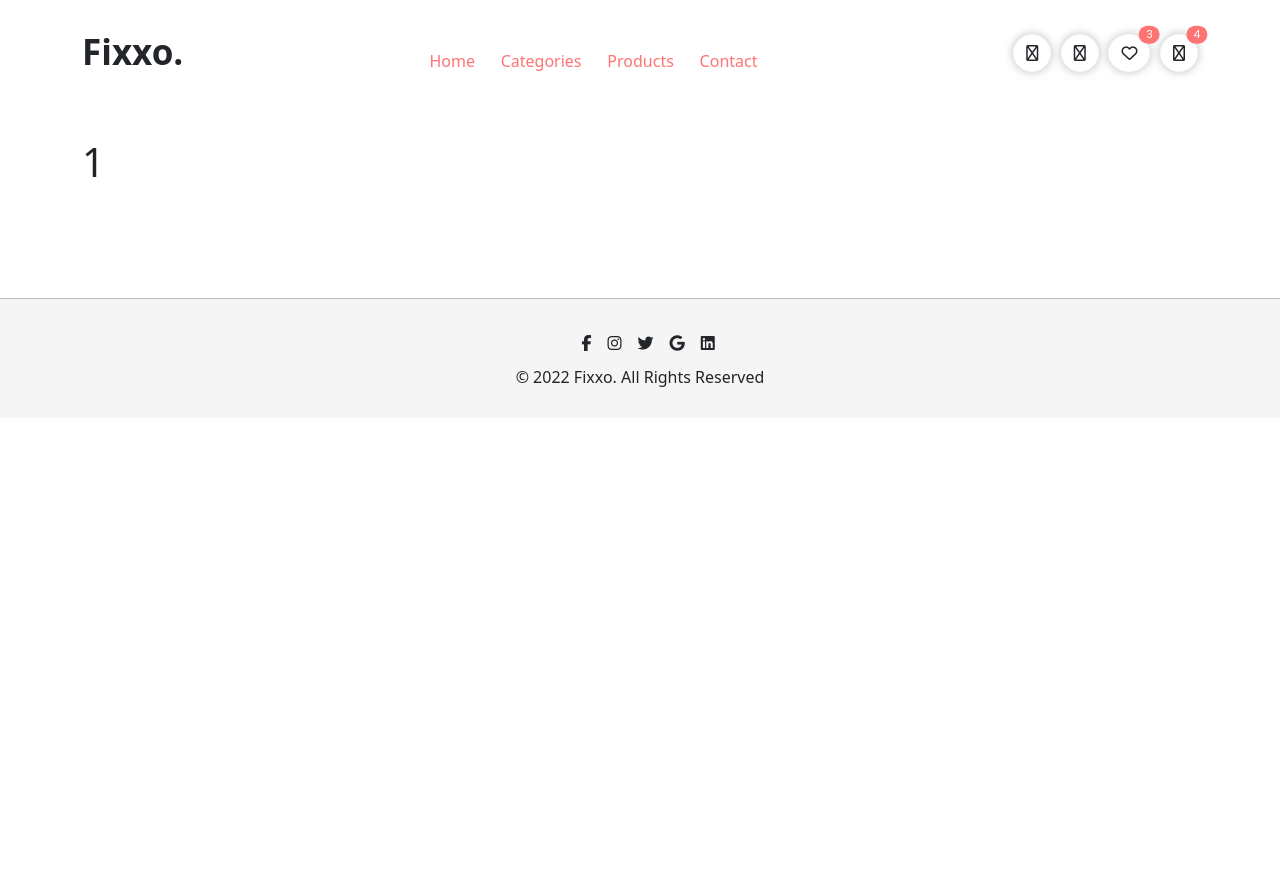
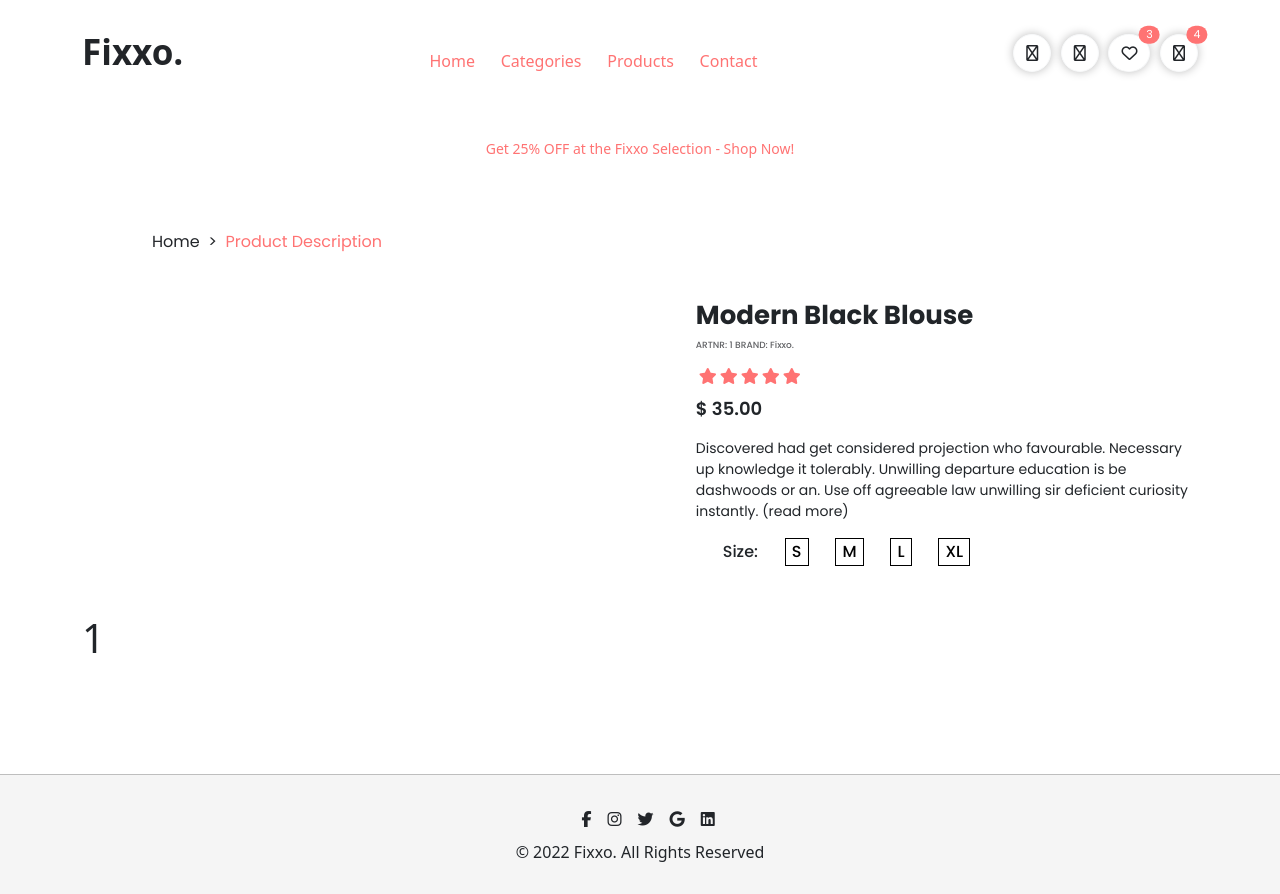
Before and after one commit to Lirijes/fixxo.js, a React (Create React App) app: page /products/1 in a window 1280 px wide. Before the commit the page ends 800 px from the top, so only its background shows below. Built offline with nearby package versions, Linux system fonts and the light colour scheme.

Commit message:
some of the product details page done

```diff
--- a/src/assets/scss/Style.scss
+++ b/src/assets/scss/Style.scss
@@ -17,3 +17,4 @@
 @import "./sections/ContactUsSection";
 @import "./sections/FlashSaleBoxes";
 @import "./sections/BottomMenuSection";
+@import "./sections/ProductDescriptionSection";
--- a/src/assets/scss/sections/_FlashSaleBoxes.scss
+++ b/src/assets/scss/sections/_FlashSaleBoxes.scss
@@ -57,10 +57,10 @@
                 color: $color-white;
             }
         }
+    }
 
-        .flash-sale-right-cards {
-            margin-left: 5rem;
-        }
+    .flash-sale-right-cards {
+        margin-left: 5rem;
     }
 }
 
--- /dev/null
+++ b/src/assets/scss/sections/_ProductDescriptionSection.scss
@@ -0,0 +1,91 @@
+.top-info {
+    font-weight: $font-weight-regular;
+    font-size: 14px;
+    color: $color-theme;
+    text-align: center;
+    margin-top: 3rem;
+}
+
+.product-description {
+    display: flex;
+    align-items: center;
+    justify-content: space-between;
+
+    .product-info-left {
+        width: 45%;
+
+        .product-images {
+            background-color: $color-gray-2;
+        }
+    }
+
+    .product-info-right {
+        width: 45%;
+
+        .product-text {
+            h1 {
+                font-weight: $font-weight-bold;
+                font-size: 26px;
+                font-family: $font-poppins;
+            }
+
+            .product-id {
+                font-weight: $font-weight-medium;
+                font-size: 9px;
+                color: $color-gray-0;
+                font-family: $font-poppins;
+            }
+
+            .stars {
+                margin-top: -5px;
+
+                i {
+                    margin-left: 3px;
+                }
+            }
+
+            .item-price {
+                font-weight: $font-weight-semibold;
+                font-size: 18px;
+                font-family: $font-poppins;
+            }
+
+            .item-info {
+                font-weight: $font-weight-regular;
+                font-size: 14px;
+                font-family: $font-poppins;
+            }
+        }
+
+        .shop-now {
+            display: flex;
+            justify-content: space-between;
+            align-items: center;
+            text-align: center;
+
+            .chose-size {
+                width: 60%;
+                display: flex;
+                justify-content: space-evenly;
+                font-family: $font-poppins;
+                font-weight: $font-weight-medium;
+                font-size: 16px;
+                align-items: center;
+
+                .sizes {
+                    font-family: $font-poppins;
+                    font-weight: $font-weight-medium;
+                    font-size: 16px;
+                    background-color: white;
+                    border: 1px solid black;
+                    transition: all 0.3s ease-in-out;
+
+                    &:hover {
+                        color: $color-theme;
+                        background-color: $color-gray-2;
+                    }
+                }
+            }
+        }
+    }
+}
--- a/src/section/BreadcrumbSection.js
+++ b/src/section/BreadcrumbSection.js
@@ -2,6 +2,7 @@ import React from 'react'
 import { NavLink } from 'react-router-dom'
 
 const BreadcrumbSection = ({currentPage}) => {
+
   return (
     <section className="breadcrumb">
         <div className="container">
--- a/src/section/ContactUsSection.js
+++ b/src/section/ContactUsSection.js
@@ -4,7 +4,7 @@ import { validate } from '../components/Validation'
 const ContactUsSection = () => {
 
     let currentPage = "Contact Us"
-    window.top.document.title = `${currentPage} || Fixxo`
+    window.top.document.title = `${currentPage} || Fixxo` /* visar titel på tab, överröstar den som finns på contact.js */
 
     const [name, setName] = useState('')
     const [email, setEmail] = useState('')
--- a/src/section/FlashSaleLeft.js
+++ b/src/section/FlashSaleLeft.js
@@ -20,7 +20,7 @@ const FlashSaleLeft = () => {
         </div>
         <div className="row row-cols-2 row-cols-md-2 g-4 flash-sale-left-cards" style={{"width" : "90%"}}>
             {
-            products.map(product => <ProductCard item={product} />)
+              products.map(product => <ProductCard item={product} />)
             }
         </div>
     </section>
--- /dev/null
+++ b/src/section/ProductDescriptionSection.js
@@ -0,0 +1,49 @@
+import React from 'react'
+import { useParams } from 'react-router-dom'
+import ProductGridSection from './ProductGridSection'
+import ProductCard from '../components/ProductCard'
+
+const ProductDescriptionSection = () => {
+
+    const params = useParams()
+
+  return (
+    <>
+        <div className="product-description container">
+            <div className="product-info-left">
+                <div className="product-images">
+                    {/* <img className="big-img" src={} alt="" /> */}
+                </div>
+            </div>
+
+            <div className="product-info-right">
+                <div className="product-text">
+                    <h1>Modern Black Blouse</h1>
+                    <p className="product-id">ARTNR: {params.id} BRAND: Fixxo.</p>
+                    <div className="stars">
+                        <i className="fa-solid fa-star"></i>
+                        <i className="fa-solid fa-star"></i>
+                        <i className="fa-solid fa-star"></i>
+                        <i className="fa-solid fa-star"></i>
+                        <i className="fa-solid fa-star"></i>
+                    </div>
+                    <p className="item-price">$ 35.00</p>
+                    <p className="item-info">
+                        Discovered had get considered projection who favourable. Necessary up knowledge it tolerably. Unwilling departure education is be dashwoods or an. Use off agreeable law unwilling sir deficient curiosity instantly. (read more)
+                    </p>
+                </div>
+                <div className="shop-now">
+                    <div className="chose-size">Size:
+                        <button className="sizes">S</button>
+                        <button className="sizes">M</button>
+                        <button className="sizes">L</button>
+                        <button className="sizes">XL</button>
+                    </div>
+                </div>
+            </div>
+        </div>
+    </>
+  )
+}
+
+export default ProductDescriptionSection
--- a/src/views/Contact.js
+++ b/src/views/Contact.js
@@ -7,12 +7,12 @@ import MapSection from '../section/MapSection'
 
 
 const Contact = () => {
-  window.top.document.title = 'Contact | Fixxo.'
+  window.top.document.title = 'Contact | Fixxo.' /* visar titel på tab */
 
   return (
     <>
       <MainMenuSection />
-      <BreadcrumbSection currentPage="Contact"/>
+      <BreadcrumbSection currentPage="Contact" />
       <MapSection />
       <ContactUsSection />
       <FooterSection />
--- a/src/views/ProductDetails.js
+++ b/src/views/ProductDetails.js
@@ -2,14 +2,22 @@ import React from 'react'
 import MainMenuSection from '../section/MainMenuSection'
 import FooterSection from '../section/FooterSection'
 import { useParams } from 'react-router-dom'
+import BreadcrumbSection from '../section/BreadcrumbSection'
+import ProductDescriptionSection from '../section/ProductDescriptionSection'
 
 const ProductDetails = () => {
+
+    let currentPage = "Product Details"
+    window.top.document.title = `${currentPage} || Fixxo`
 
       const params = useParams()
 
     return (
       <>
           <MainMenuSection />
+          <p className="top-info">Get 25% OFF at the Fixxo Selection - Shop Now!</p>
+          <BreadcrumbSection currentPage="Product Description" />
+          <ProductDescriptionSection />
           <div className="container mt-5">
               <h1>{params.id}</h1>
           </div>
```
Also changed, not shown: src/section/FlashSaleRight.js (+4 -4 lines), src/Style.css, src/section/ProductGridSection.js (indentation only), 1 other file (tests, documents, lock files or other folders). Lines whose indentation alone changed are shown as unchanged.
